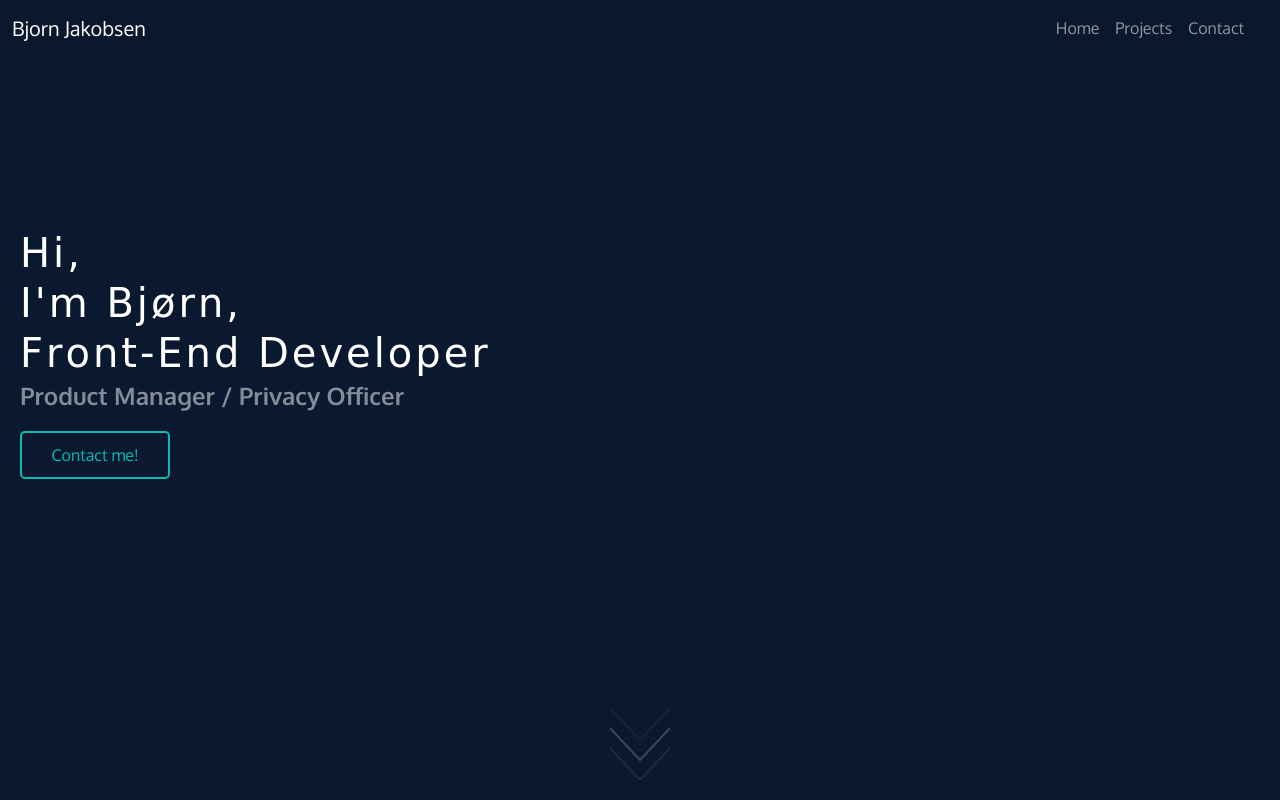
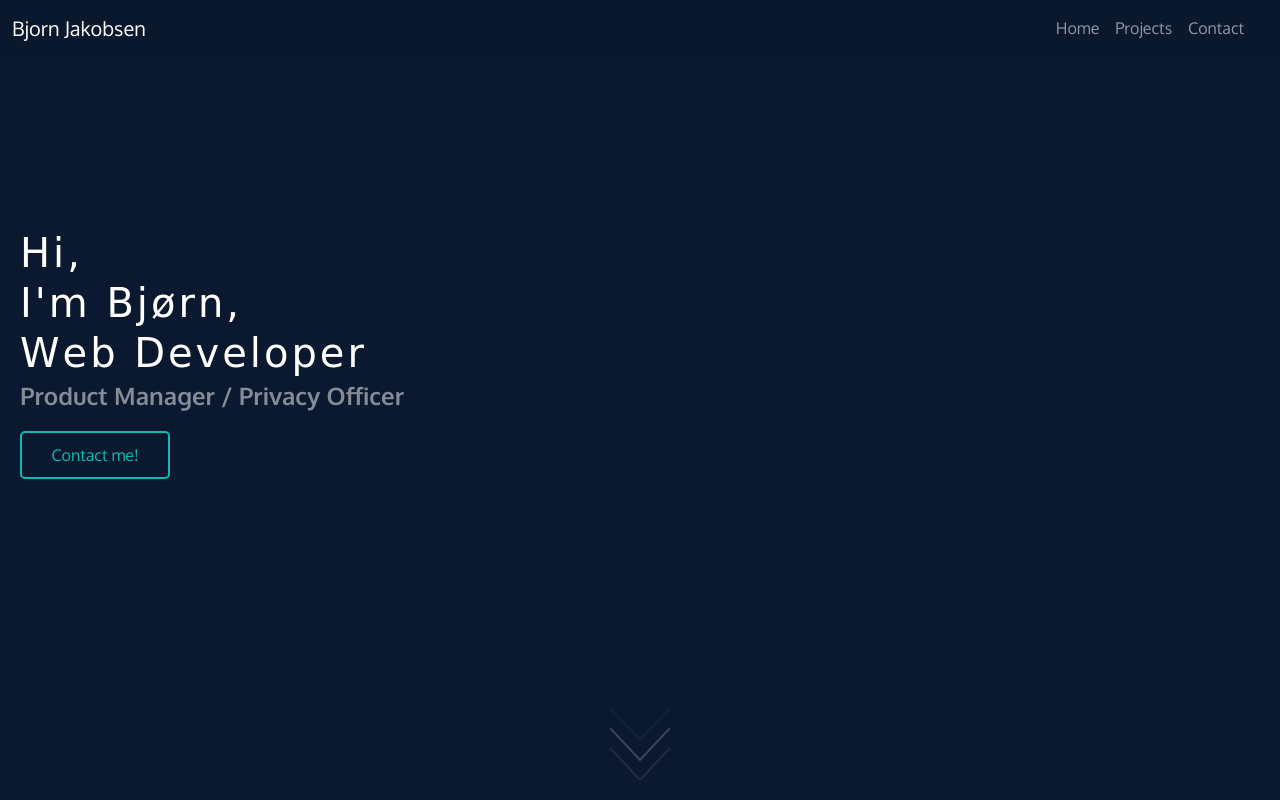
Before and after one commit to Ukjeent/ukjeent.github.io, a plain HTML site: page index.html in a window 1280 px wide. Shown: the top 800 px of the page. Drawn offline with nearby package versions, Linux system fonts and the light colour scheme; a web font is replaced by a local one.

Commit message:
Update index.html

```diff
--- a/index.html
+++ b/index.html
@@ -93,15 +93,9 @@
             <span class="fade-in">n</span>
             <span class="fade-in">,</span>
             <br />
-            <span class="fade-in">F</span>
-            <span class="fade-in">r</span>
-            <span class="fade-in">o</span>
-            <span class="fade-in">n</span>
-            <span class="fade-in">t</span>
-            <span class="fade-in">-</span>
-            <span class="fade-in">E</span>
-            <span class="fade-in">n</span>
-            <span class="fade-in">d</span>
+            <span class="fade-in">W</span>
+            <span class="fade-in">e</span>
+            <span class="fade-in">b</span>
             <span class="fade-in">&nbsp;</span>
             <br class="line-break-mob" />
             <span class="fade-in">D</span>
```
